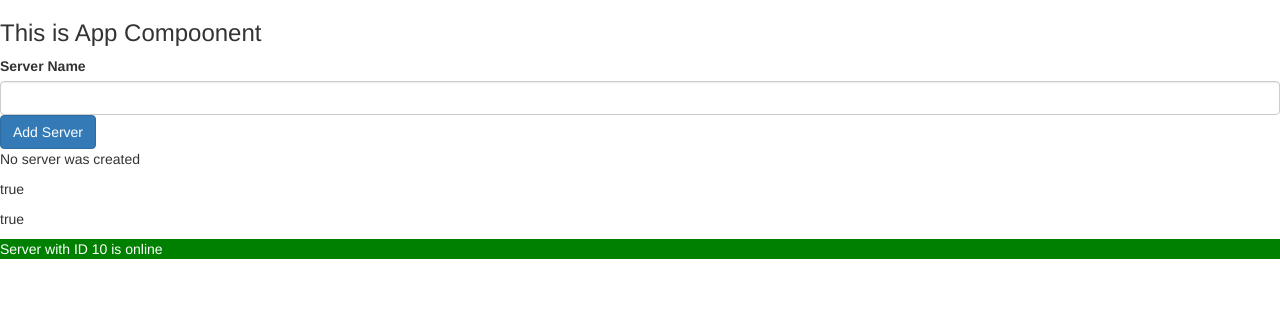
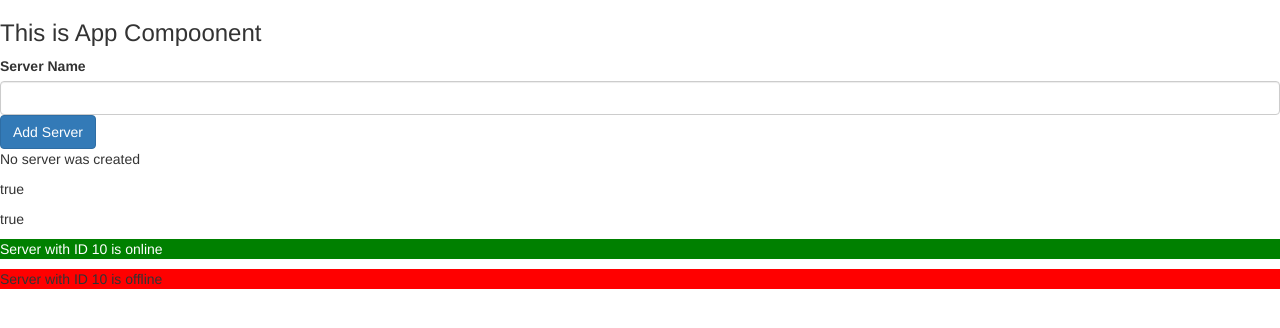
Before and after one commit to regi669/AngularCourse, an Angular app in the folder angular-course/: page / in a window 1280 px wide. Shown: the top 328 px of the page. Built offline with nearby package versions, Linux system fonts and the light colour scheme.

Commit message:
basic ngfor

```diff
--- a/angular-course/src/app/components/servers/servers.component.html
+++ b/angular-course/src/app/components/servers/servers.component.html
@@ -18,4 +18,4 @@
 </ng-template>
 <p>{{allowNewServer}}</p>
 <p [innerText]="allowNewServer"></p>
-<app-server></app-server>
+<app-server *ngFor="let server of servers"></app-server>
--- a/angular-course/src/app/components/servers/servers.component.ts
+++ b/angular-course/src/app/components/servers/servers.component.ts
@@ -10,6 +10,8 @@
   serverCreationStatus = 'No server was created';
   serverName = '';
   serverCreated = false;
+  servers = ['TestServer', 'TestServer 2']
+
   constructor() {
     setTimeout(() => {
       this.allowNewServer = true;
@@ -21,6 +23,7 @@
 
   onCreateServer() {
     this.serverCreated = true;
+    this.servers.push(this.serverName)
     this.serverCreationStatus = 'Server was created, name is ' + this.serverName;
   }
 
```
